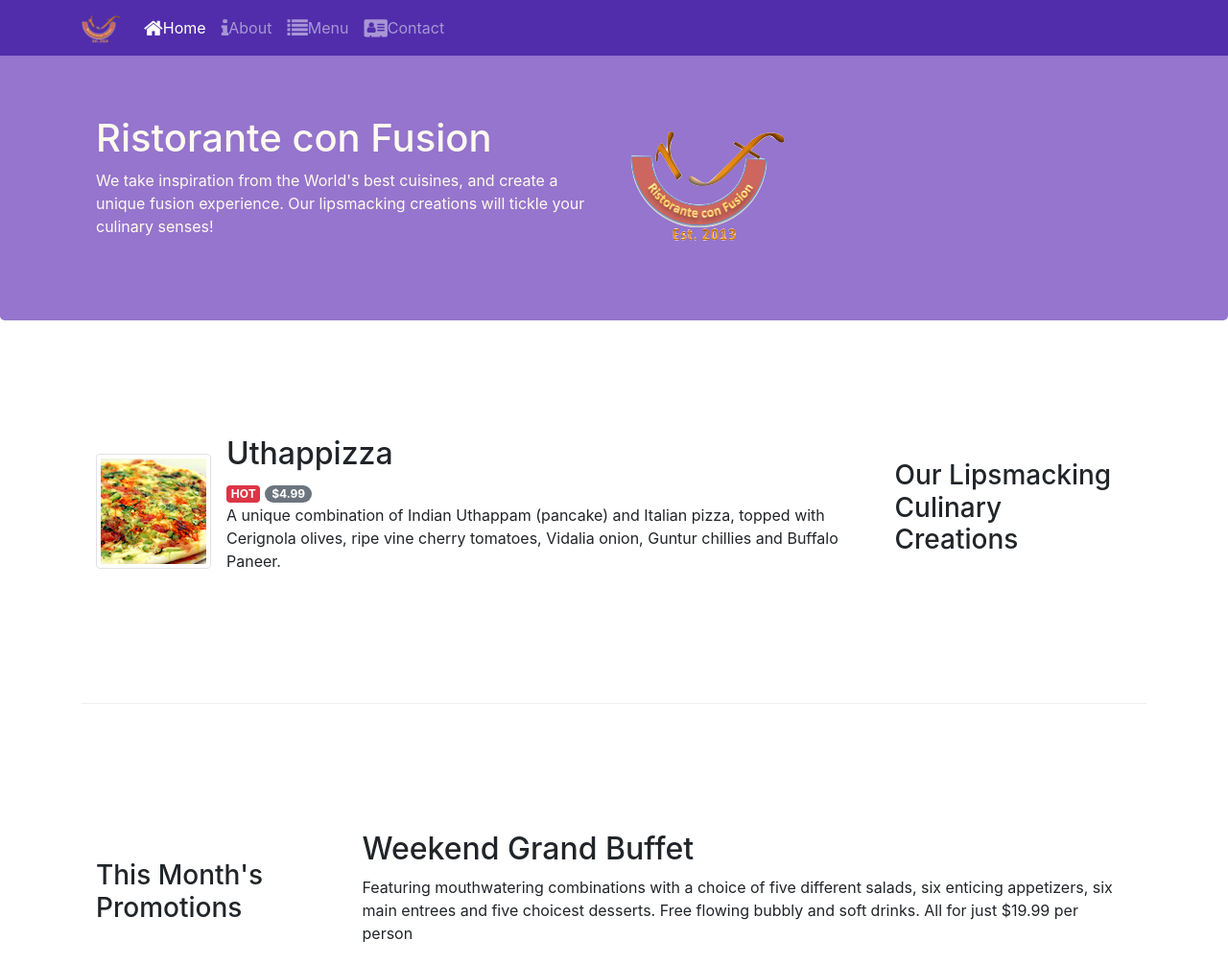
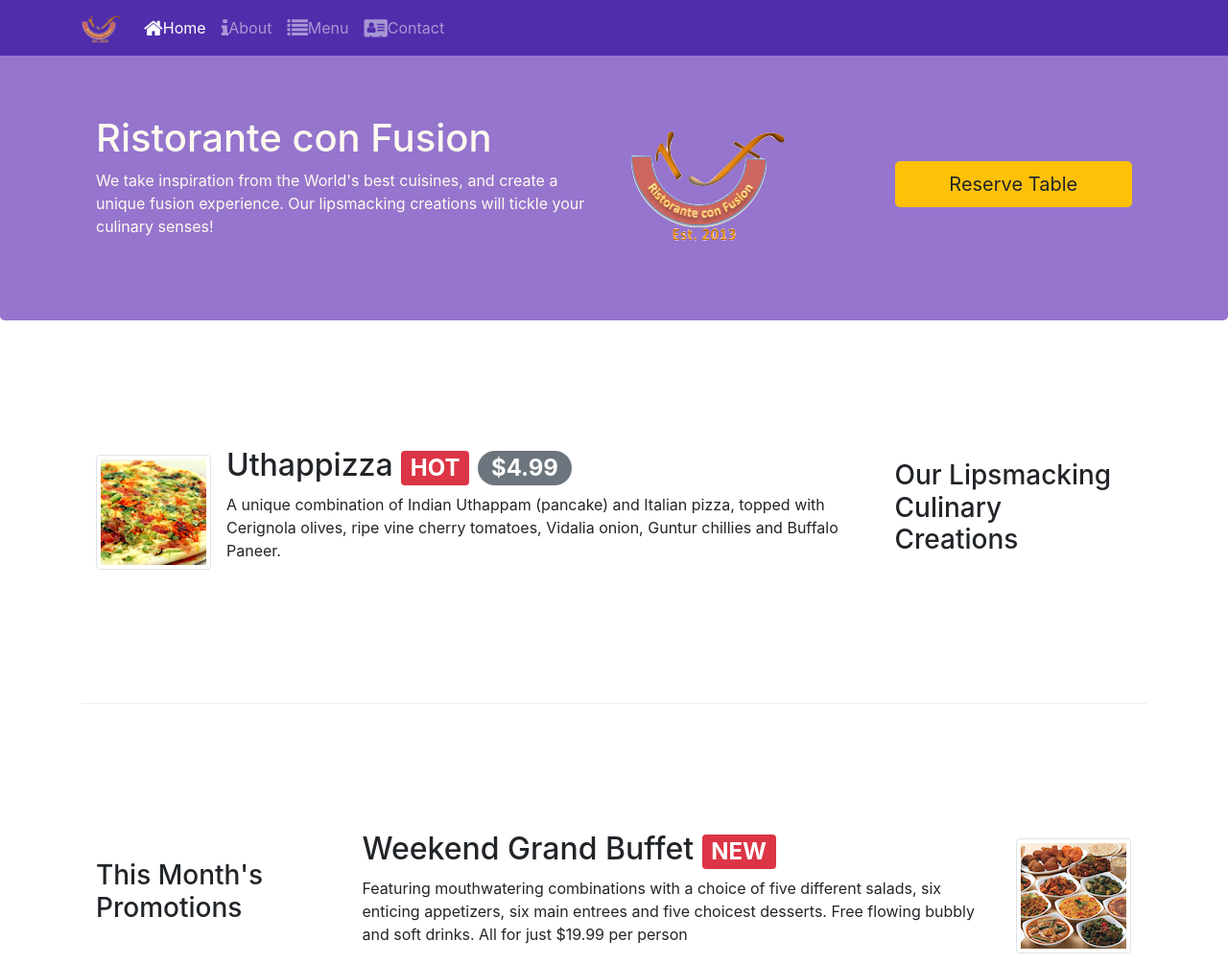
Before and after one commit to aryanmehrotra/Coursera_Front-End-Web-UI-Frameworks-and-Tools-Bootstrap-4, a website: page Week 2/index.html in a window 1280 px wide. Shown: the top 1005 px of the page at 96% size. Drawn offline with nearby package versions, Linux system fonts and the light colour scheme.

Commit message:
Assignment 2: Bootstrap CSS Components

```diff
--- a/Week 2/index.html
+++ b/Week 2/index.html
@@ -16,7 +16,7 @@
     <title>Ristorante Con Fusion</title>
 </head>
 
-<body>
+<body >
     <nav class="navbar navbar-dark navbar-expand-sm fixed-top">
         <div class="container">
             <a class="navbar-brand" href="./index.html"><img src="img/logo.png" height="30" width="41"></a>
@@ -40,8 +40,11 @@
                     <h1>Ristorante con Fusion</h1>
                     <p>We take inspiration from the World's best cuisines, and create a unique fusion experience. Our lipsmacking creations will tickle your culinary senses!</p>
                 </div>
-                <div class="col-12 col-sm align-self-center">
+                <div class="col-12 col-sm-3 align-self-center">
                     <img src = "img/logo.png" class="img-fluid">
+                </div>
+                <div class="col-12 col-sm-3 align-self-center">
+                    <a href="#ReserveTable" class="btn btn-lg btn-block btn-warning">Reserve Table</a>
                 </div>
             </div>
         </div>
@@ -56,9 +59,9 @@
                 <div class="media">
                     <img class="d-flex mr-3 img-thumbnail align-self-center" src="img/uthappizza.png" alt="Uthappizza">
                     <div class="media-body">
-                    <h2 class="mt-0">Uthappizza</h2>
-                    <span class="badge badge-danger">HOT</span>
-                    <span class="badge badge-pill badge-secondary">$4.99</span>
+                    <h2 class="mt-0">Uthappizza <span class="badge badge-danger">HOT</span> <span class="badge badge-pill badge-secondary">$4.99</span></h2>
+
+
                     <p class="d-none d-sm-block">A unique combination of Indian Uthappam (pancake) and Italian pizza, topped with Cerignola olives, ripe vine cherry tomatoes, Vidalia onion, Guntur chillies and Buffalo Paneer.</p>
                     </div>
                 </div>
@@ -71,8 +74,14 @@
                 <h3>This Month's Promotions</h3>
             </div>
             <div class="col col-sm col-md">
-                <h2>Weekend Grand Buffet</h2>
-                <p>Featuring mouthwatering combinations with a choice of five different salads, six enticing appetizers, six main entrees and five choicest desserts. Free flowing bubbly and soft drinks. All for just $19.99 per person </p>
+
+                    <h2>Weekend Grand Buffet <span class="badge badge-danger">NEW</span></h2>
+                    <p>Featuring mouthwatering combinations with a choice of five different salads, six enticing appetizers, six main entrees and five choicest desserts. Free flowing bubbly and soft drinks. All for just $19.99 per person </p>
+
+            </div>
+            <div class="media">
+                <img class="d-flex mr-3 img-thumbnail align-self-center" src="img/buffet.png" alt="Buffet">
+
             </div>
         </div>
 
@@ -93,7 +102,7 @@
             </div>
         </div>
 
-        <div class="col-12 col-sm-8 offset-2 row-content">
+        <div class="col-12 col-sm-8 offset-2 row-content" id="ReserveTable">
             <div class="card">
 
                 <h3 class="card-header bg-warning text-white">Reserve a Table</h3>
@@ -130,7 +139,7 @@
 
                         </div>
                         <div class="col-md-3">
-                            <input id="time" class="form-control" type="text" placeholder="Time">
+                            <input id="time" class="col-12 form-control" type="text" placeholder="Time">
                         </div>
 
                     </div>
```
